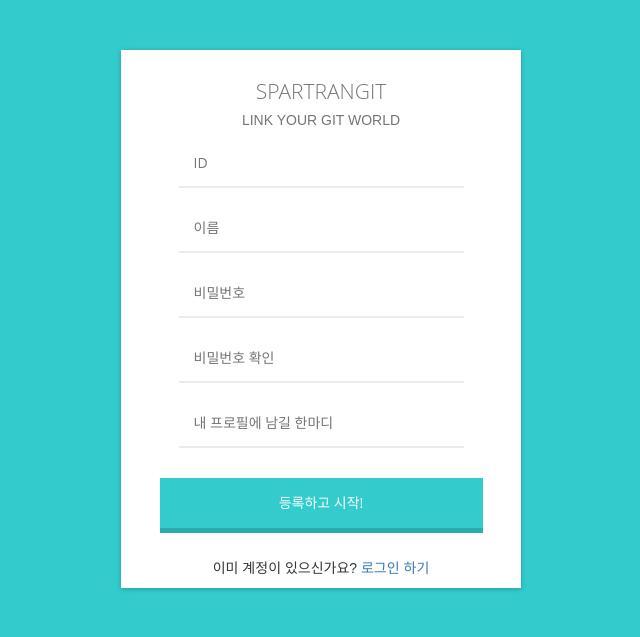
After one commit to sparton-team10/team10, a Flask app: template templates/signup.html in a window 1280 px wide. The commit adds this page. Shown: the top 637 px of the page, without its empty margins (319-959 px from the left). Run offline with Flask 2, Linux system fonts and the light colour scheme; the template is opened without the code that fills it, so the values that code supplies are empty; some libraries are stand-ins or nearby versions.

Commit message:
feat: signup.html 추가, signup.js 수정, signup.css 수정

```diff
--- a/static/css/signup.css
+++ b/static/css/signup.css
@@ -33,12 +33,18 @@
     box-shadow: 0 1px 5px rgba(0, 0, 0, 0.25);
   }
 
-  h3, h5 {
+  h3{
     text-align: center;
     font-size: 150%;
     color: #757575;
     font-weight: 300;
   }
+   h5 {
+    text-align: center;
+    font-size: 100%;
+    color: #757575;
+    font-weight: 300;
+   }
 
   h3, input {
     font-family: "Open Sans", Helvetica, sans-serif;
--- a/static/js/signup.js
+++ b/static/js/signup.js
@@ -1,55 +1,68 @@
+    function signup() {
+        let signup_id = $('#id').val()
+        let signup_name = $('#name').val()
+        let signup_pwd = $('#passwd').val()
+        let signup_pwd2 = $('#passwd2').val()
+        let gitcomment = $('#gitcomment').val()
+        let gitimage = $('#image').val()
 
-      // 회원가입 란 함수 - 공백이 있을 시 경고 띄우려고 해요. alert 대신 토스트 메시지 하고싶은뎅
+        if (signup_id.trim() == 0 || signup_id.trim() == null) {
+            alert("아이디는 공백일 수 없습니다");
+            $('#id').focus();
+            return;
+        }
+        if (signup_name.trim() == 0 || signup_name.trim() == null) {
+            alert("이름은 공백일 수 없습니다");
+            $('#name').focus();
+            return;
+        }
+        if (signup_pwd.trim() == 0 || signup_pwd.trim() == null) {
+            alert("비밀번호는 공백일 수 없습니다");
+            $('#passwd').focus();
+            return;
+        }
+        if (signup_pwd2.trim() == 0 || signup_pwd2.trim() == null) {
+            alert("비밀번호 확인을 해주세요!");
+            $('#passwd2').focus();
+            return;
+        }
+        if (signup_pwd != '' && signup_pwd2 == '' ) {
+            null;
+        } else if (signup_pwd != "" || signup_pwd2 != "") {
+            if (signup_pwd == signup_pwd2) {
+            } else {
+                alert("비밀번호가 일치하지 않아요!");
+                $('#passwd2').focus();
+                return;
+            }
+        }
+        if (gitcomment.trim() == 0 || gitcomment.trim() == null) {
+            alert("코멘트를 입력해 주세요!");
+            $('#gitcomment').focus();
+            return;
+        }
 
-      function signup() {
-            let id = $('#id').val()
-            let name = $('#name').val()
-            let pwd = $('#passwd').val()
-            let comment = $('#comment').val()
-            let image = $('#image')
+        console.log(signup_id)
+        console.log(signup_name)
+        console.log(signup_pwd)
+        console.log(signup_pwd2)
+        console.log(gitcomment)
+        console.log(gitimage)
 
         $.ajax({
             type: 'POST',
             url: '/signup',
             data: {
-                    id_give: id,
-                    name_give: name,
-                    pwd_give: pwd,
-                    comment_give: comment,
-                    image_give: image
+                account_give: signup_id,
+                name_give: signup_name,
+                pwd_give: signup_pwd,
+                comment_give: gitcomment,
+                image_give: gitimage
             },
+
             success: function (response) {
-
-                    if (signup_id.replace(/\s| /gi, "").length == 0) {
-                        alert("아이디는 공백일 수 없습니다");
-                        $('#yourid').focus();
-                    }
-                    if (signup_name.replace(/\s| /gi, "").length == 0) {
-                        alert("이름 공백일 수 없습니다");
-                        $('#name').focus();
-                    }
-                    if (signup_pwd.replace(/\s| /gi, "").length == 0) {
-                        alert("비밀번호는 공백일 수 없습니다");
-                        $('#comment').focus();
-                    }
-                    if (comment.replace(/\s| /gi, "").length == 0) {
-                        alert("코멘트를 입력해 주세요!");
-                        $('#signup_pwd').focus();
-                    }
-                    else {
-                     alert("회원 가입이 완료되었습니다.")
-                    }
-                    window.location.reload()
+                alert(response['msg'])
+                location.href="/login"
             }
         });
     }
-
-            $("signupBtn").click(function(){
-                  toastr.options = {
-                      closeButton: true,
-                      progressBar: true,
-                      showMethod: 'slideDown',
-                      timeOut: 4000
-                  };
-                  toastr.success('www.leafcats.com', 'Toastr success!');
-    });
--- /dev/null
+++ b/templates/signup.html
@@ -0,0 +1,65 @@
+<!DOCTYPE html>
+<html lang="en">
+<head>
+    <meta charset="UTF-8">
+        <meta name="viewport" content="width=device-width, initial-scale=1, shrink-to-fit=no">
+
+    <!--    ajax-->
+    <script src="https://ajax.googleapis.com/ajax/libs/jquery/3.5.1/jquery.min.js"></script>
+    <script src="https://cdn.jsdelivr.net/npm/bootstrap@5.0.2/dist/js/bootstrap.bundle.min.js"
+            integrity="sha384-MrcW6ZMFYlzcLA8Nl+NtUVF0sA7MsXsP1UyJoMp4YLEuNSfAP+JcXn/tWtIaxVXM"
+            crossorigin="anonymous"></script>
+
+        <!--    회원가입박스 부트스트랩-->
+    <script src="//code.jquery.com/jquery-1.11.1.min.js"></script>
+    <link href="//maxcdn.bootstrapcdn.com/bootstrap/3.3.0/css/bootstrap.min.css" rel="stylesheet" id="bootstrap-css">
+    <script src="//maxcdn.bootstrapcdn.com/bootstrap/3.3.0/js/bootstrap.min.js"></script>
+
+
+    <title>Title</title>
+
+    <!--    static에 있는 css 파일과 js 파일 불러오기-->
+    <link rel="stylesheet" type="text/css" href="../static/css/signup.css">
+    <script type="text/javascript" src="./static/js/signup.js" defer></script>
+
+
+</head>
+
+<body>
+<div class="container">
+    <div class="col-md-6">
+        <div id="logbox">
+
+            <form id="signup" method="post" action="/signup">
+
+                <h3>SPARTRANGIT</h3>
+                <h5>LINK YOUR GIT WORLD</h5>
+
+                <input id="id" name="user[id]" type="text" placeholder="ID" pattern="^[\w]{3,16}$"
+                       required="required" class="input pass"/>
+                <input id="name" name="user[name]" type="text" placeholder="이름" pattern="^[\w]{3,16}$"
+                       required="required" class="input pass"/>
+                <input id="passwd" name="user[password]" type="password" placeholder="비밀번호"
+                       required="required" class="input pass"/>
+                <input id="passwd2" name="user[password2]" type="password" placeholder="비밀번호 확인"
+                       required="required" class="input pass"/>
+                <input id="gitcomment" name="user[comment]" type="text"
+                       placeholder="내 프로필에 남길 한마디" class="input pass"/>
+                <input id="signupBtn" type="button" onclick="signup()" value="등록하고 시작!"
+                       class="inputButton"/>
+                <input id="image" type="hidden" name="userimg" value="kakao_default"
+                       class="profileimage"/>
+
+                <div class="text-center">
+                    이미 계정이 있으신가요? <a href="#" id="login_id">로그인 하기</a>
+                </div>
+            </form>
+
+        </div>
+    </div>
+</div>
+
+
+
+</body>
+</html>
```
Lines whose indentation alone changed are shown as unchanged.
